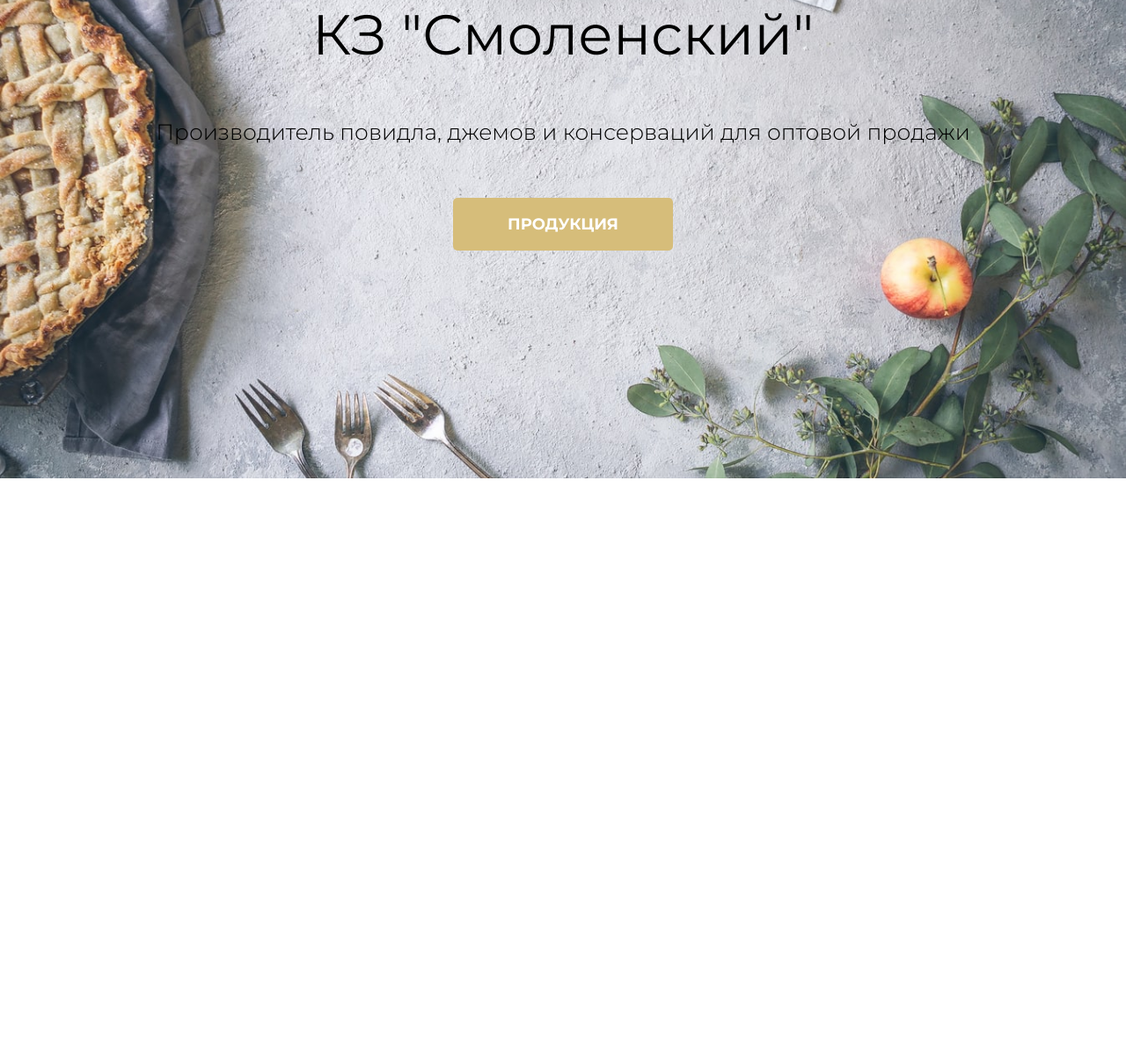
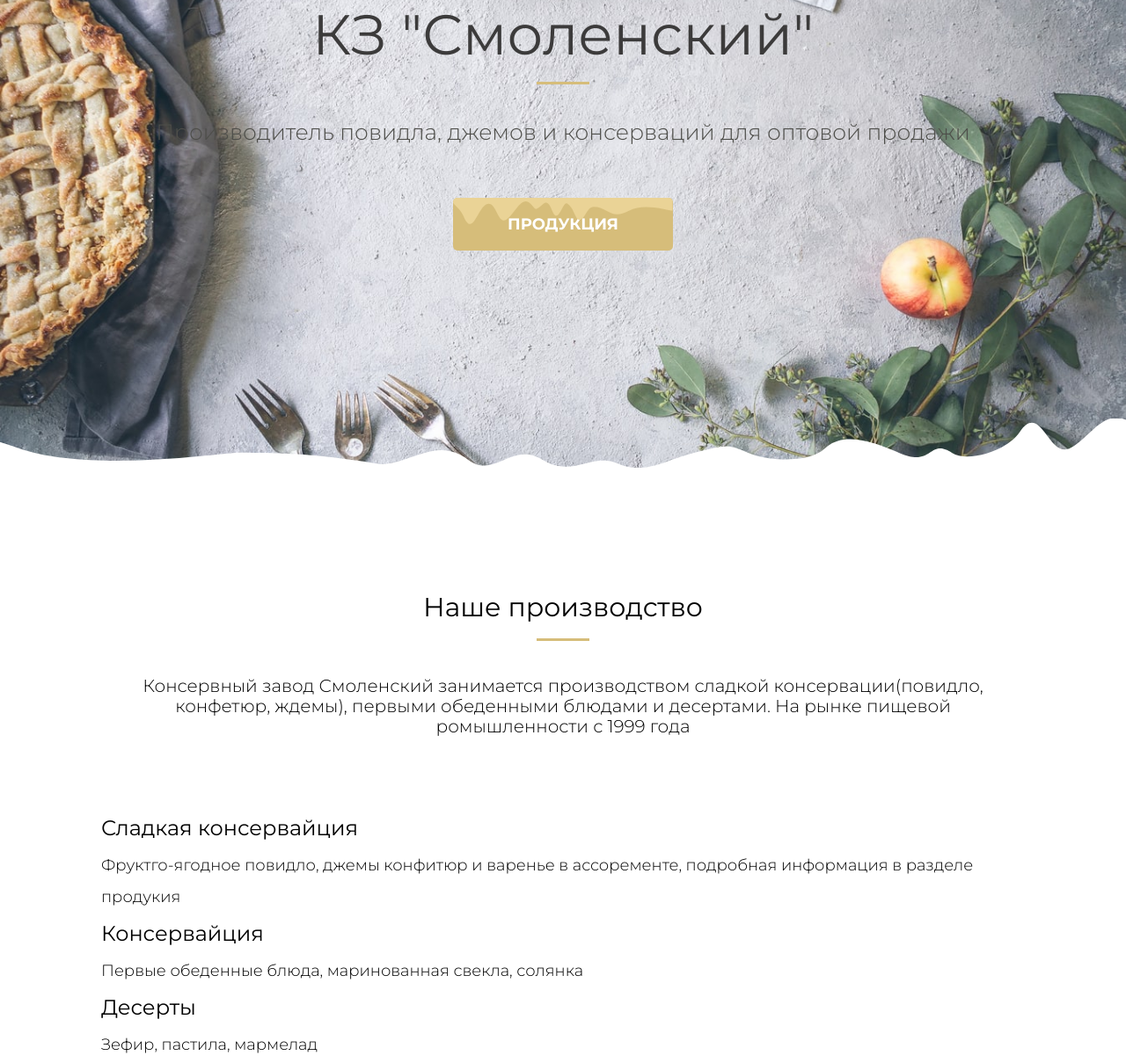
Before and after one commit to Avalonkoteek/smolkonserv, a plain HTML site: page index.html in a window 1280 px wide. Shown: the part 256-1465 px from the top of the page at 88% size. Before the commit the page ends 800 px from the top, so only its background shows below. Drawn offline with Linux system fonts and the light colour scheme.

Commit message:
добавлена главная, паралакс и дизайн кнопки

```diff
--- a/index.html
+++ b/index.html
@@ -24,13 +24,50 @@
 
     <!-- HEADER
     --------------------------------------------------------------------- -->
-    <header class="header">
+    <header class="header js-parallax-bg">
       <div class="section-transition"></div>
       <div class="header__inner">
         <h1>КЗ "Смоленский"</h1>
         <p>Производитель повидла, джемов и консерваций для оптовой продажи</p>
-        <button class="button">Продукция</button>
+        <a class="button"><span class="button__top-text">Продукция</span><span class="button__bottom-text">Продукция</span></a>
       </div>
     </header>
+
+    <!-- WEBSITE CONTENT
+    --------------------------------------------------------------------- -->
+    <main>
+    <!-- PRODUCTION
+    --------------------------------------------------------------------- -->
+      <section class="production">
+        <!-- BACKGROUND ------------------------------------------------- -->
+        <!-- SECTION HEAD ----------------------------------------------- -->
+        <div class="section-head">
+          <h2 class="section-head__title">Наше производство</h2>
+          <p class="section-head__description">Консервный завод Смоленский занимается производством сладкой консервации(повидло, конфетюр, ждемы), первыми обеденными блюдами и десертами. На рынке пищевой ромышленности с 1999 года</p>
+        </div>
+        <!-- SECTION BODY ----------------------------------------------- -->
+        <ul class="production__wrapper">
+          <!-- item -->
+          <li class="production-item">
+            <div class="production-item__img"></div>
+            <h3 class="production-item__title">Сладкая консервайция</h3>
+            <p class="production-item__description">Фруктго-ягодное повидло, джемы конфитюр и варенье в ассоременте, подробная информация в разделе продукия</p>
+          </li>
+           <!-- item -->
+          <li class="production-item">
+            <div class="production-item__img"></div>
+            <h3 class="production-item__title">Консервайция</h3>
+            <p class="production-item__description">Первые обеденные блюда, маринованная свекла, солянка</p>
+          </li>
+           <!-- item -->
+          <li class="production-item">
+            <div class="production-item__img"></div>
+            <h3 class="production-item__title">Десерты</h3>
+            <p class="production-item__description">Зефир, пастила, мармелад</p>
+          </li>
+        </ul>
+      </section>
+    </main>
+    <script src="./src/js/parallax.js"></script>
   </body>
 </html>
--- a/src/css/UI/button.css
+++ b/src/css/UI/button.css
@@ -5,6 +5,65 @@
   color: #fff;
   border-radius: 5px;
   cursor: pointer;
+
+  position: relative;
+  display: flex;
+  justify-content: center;
+  align-items: center;
+overflow: hidden;
+}
+.button span{
   text-transform: uppercase;
   font-weight: 700;
+  position: absolute;
+  transition: all 0.9s ease;
 }
+.button__bottom-text{
+  top:50%;
+  left:50%;
+  transform: translate(-50%,-50%);
+
+}
+.button__top-text{
+  top:0;
+  left:50%;
+  transform: translate(-50%,-100%);
+}
+.button::after{
+content: "";
+position: absolute;
+top:-10px;
+left: 0;
+width: 100%;
+height: 40px;
+background-position: top;
+background-size: 100%;
+object-fit: cover;
+background-repeat: no-repeat;
+background-image: url("../../img/button/sweet.svg");
+transition: all 0.9s ease;
+}
+.button::before{
+  content: "";
+position: absolute;
+top:0;
+left: 0;
+width: 100%;
+height: 100%;
+transform: translateY(-100%);
+transition: all 0.9s ease;
+background-color: #EAD396;
+}
+.button:hover::before{
+  transform: translateY(0%);
+}
+.button:hover::after{
+  transform: translateY(150%);
+}
+.button:hover .button__top-text{
+  top:50%;
+  transform: translate(-50%,-50%);
+}
+.button:hover .button__bottom-text{
+  transform: translate(-50%,150%);
+}
--- a/src/css/UI/menu.css
+++ b/src/css/UI/menu.css
@@ -7,6 +7,20 @@
   height: 60px;
   display: flex;
   padding: 10px var(--padding);
+  position: relative;
+  display: none;
+}
+.navigation::after{
+  content: "";
+  width: 100%;
+  height: 70px;
+  bottom: -70px;
+  left: 0;
+  background-position:top;
+  background-size: cover;
+  background: url("../../img/background/top-sweet.svg") no-repeat;
+  background-position: top;
+  position: absolute;
 }
 .nav-links {
   display: flex;
--- a/src/css/UI/section-head.css
+++ b/src/css/UI/section-head.css
@@ -11,7 +11,7 @@
 .section-head__title::after {
   content: "";
   position: absolute;
-  bottom: 0;
+  bottom: -20px;
   left: 50%;
   transform: translateX(-50%);
   width: 60px;
--- a/src/css/header.css
+++ b/src/css/header.css
@@ -1,3 +1,6 @@
+
+/* Section style
+**********************************************/
 .header {
   width: 100%;
   height: 100vh;
@@ -9,7 +12,29 @@
   background: url("../img/background/header.jpg") no-repeat;
   object-fit: cover;
   background-size: cover;
+  position: relative;
+  z-index: 0;
+  --bg-positionY:0;
+  background-position: 50% var(--bg-positionY);
+
+  transition: 0s linear;
+  transition-property: background-position;
 }
+.header::after{
+  content: "";
+  width: 100%;
+  height: 70px;
+  position: absolute;
+  left:0;
+  bottom: -2px;
+  background-size: cover;
+  background: url("../img/background/bottom-sweet-white.svg") no-repeat;
+  background-position: bottom;
+  z-index: 1;
+}
+
+/* Content style
+**********************************************/
 .header__inner {
   display: flex;
   flex-direction: column;
@@ -18,8 +43,22 @@
 }
 .header__inner h1 {
   margin-bottom: 60px;
+  color: #3C3B3B;
+  position: relative;
+}
+.header__inner h1::after{
+  content: "";
+  position: absolute;
+  width: 60px;
+  height: 3px;
+  background-color: #D6BD7A;
+  left:50%;
+  bottom: -20px;
+  transform: translateX(-50%);
 }
 .header__inner p {
   font-size: 25px;
   margin-bottom: 60px;
+  color: #4E4E4A;
+  text-align: center
 }
--- /dev/null
+++ b/src/css/production.css
@@ -0,0 +1,18 @@
+.production{
+    padding: 130px var(--padding);
+}
+.production__wrapper{
+
+}
+.production-item{
+    list-style: none;
+}
+.production-item__img{
+
+}
+.production-item__title{
+
+}
+.production-item__description{
+
+}
--- a/src/css/style.css
+++ b/src/css/style.css
@@ -13,3 +13,5 @@
 @import "./UI/section-head.css";
 
 @import "./header.css";
+
+@import "./production.css";
--- /dev/null
+++ b/src/js/parallax.js
@@ -0,0 +1,7 @@
+window.addEventListener('scroll', ()=> {
+    let parallaxBg = document.querySelector('.js-parallax-bg');
+    let y = window.pageYOffset/6 + "px";
+
+
+    parallaxBg.style.setProperty('--bg-positionY', y);
+  });
```
Also changed, not shown: src/img/background/bottom-sweet-white.svg (added), src/img/background/top-sweet.svg (added), src/img/button/sweet.svg (added), 1 other file.
